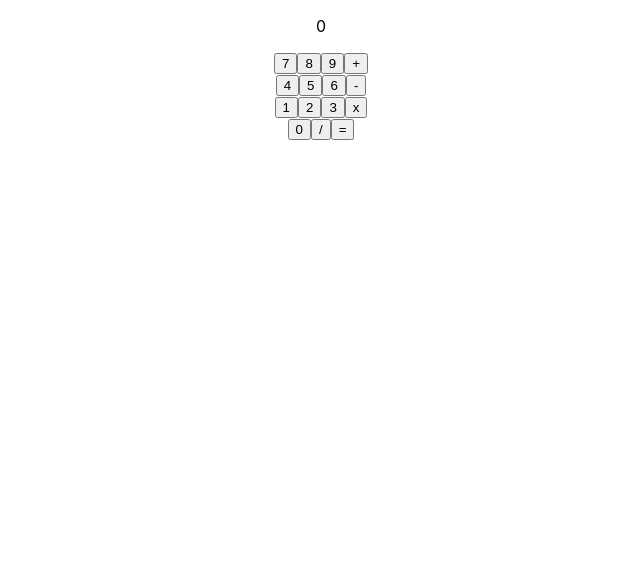
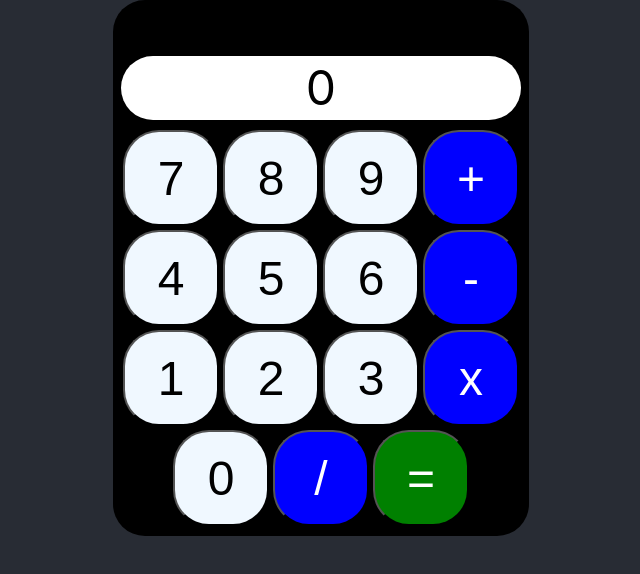
Before and after one commit to ivanfm-JulioVerne/DIN, a React (Create React App) app in the folder Tema_3/Ejercicios_React/calculadora/: page / in a window 1280 px wide. Shown: the top 574 px of the page, without its empty margins (319-959 px from the left). Built offline with nearby package versions, Linux system fonts and the light colour scheme.

Commit message:
Clase 27/01/20023

```diff
--- a/Tema_3/Ejercicios_React/calculadora/src/App.css
+++ b/Tema_3/Ejercicios_React/calculadora/src/App.css
@@ -1,5 +1,59 @@
+html{
+  background-color: #282c34;
+}
+
+.separador{
+  height: 0.5em;
+}
+
+.display{
+  background-color: white;
+  width: 25em;
+  height: 4em;
+  line-height: 4em;
+  text-align: center;
+  margin: auto;
+  border-radius: 2em;
+}
+.pDisplay{
+  font-size: 3em;
+}
+
+.teclaNum{
+  background-color: aliceblue;
+  margin: 2px;
+  width: 2em;
+  height: 2em;
+  border-radius: 0.75em;
+  font-size: 3em;
+}
+
+.teclaOp{
+  background-color: blue;
+  color: white;
+  margin: 2px;
+  width: 2em;
+  height: 2em;
+  border-radius: 0.75em;
+  font-size: 3em;
+}
+
+.teclaEsp{
+  background-color: green;
+  margin: 2px;
+  color: white;
+  width: 2em;
+  height: 2em;
+  border-radius: 0.75em;
+  font-size: 3em;
+}
+
 .App {
   text-align: center;
+  background-color:black;
+  width: 26em;
+  margin: auto;
+  border-radius: 2em;
 }
 
 .App-logo {
--- a/Tema_3/Ejercicios_React/calculadora/src/App.js
+++ b/Tema_3/Ejercicios_React/calculadora/src/App.js
@@ -75,7 +75,9 @@ export default class App extends React.Component{
   return (
     <div className="App">
       <div className="Calculardora">
+      <div class="separador"></div>
       <Display datosDisplay={this.state.datoDisplay}></Display>
+      <div class="separador"></div>
       <TeclaNum num="7" actualizaDisplay={this.actualizaDisplay}/>
       <TeclaNum num="8" actualizaDisplay={this.actualizaDisplay}/>
       <TeclaNum num="9" actualizaDisplay={this.actualizaDisplay}/>
@@ -94,6 +96,7 @@ export default class App extends React.Component{
       <TeclaNum num="0" actualizaDisplay={this.actualizaDisplay}/>
       <TeclaOperacion operacion="/" eligeOperacion={this.eligeOperacion}/>
       <TeclaEspecial inf="=" handlerTeclaEspecial={this.handlerTeclaEspecial}/>
+      <div class="separador"></div>
       </div>
     </div>
   );}
--- a/Tema_3/Ejercicios_React/calculadora/src/components/Display.js
+++ b/Tema_3/Ejercicios_React/calculadora/src/components/Display.js
@@ -4,8 +4,8 @@ import React,{Component} from "react";
 export default class TeclaNum extends Component{
     render(){
         return (
-        <div>
-            <p>{this.props.datosDisplay}</p>
+        <div class="display">
+            <p class="pDisplay">{this.props.datosDisplay}</p>
         </div>
         );
     }
--- a/Tema_3/Ejercicios_React/calculadora/src/components/TeclaEspecial.js
+++ b/Tema_3/Ejercicios_React/calculadora/src/components/TeclaEspecial.js
@@ -4,7 +4,7 @@ import React,{Component} from "react";
 export default class TeclaEspecial extends Component{
     render(){
         return (
-            <button onClick={this.props.handlerTeclaEspecial}>
+            <button class="teclaEsp" onClick={this.props.handlerTeclaEspecial}>
                 {this.props.inf}
             </button>
         );
--- a/Tema_3/Ejercicios_React/calculadora/src/components/TeclaOperacion.js
+++ b/Tema_3/Ejercicios_React/calculadora/src/components/TeclaOperacion.js
@@ -4,7 +4,7 @@ import React,{Component} from "react";
 export default class TeclaOperacion extends Component{
     render(){
         return (
-            <button onClick={this.props.eligeOperacion}>
+            <button class="teclaOp" onClick={this.props.eligeOperacion}>
                 {this.props.operacion}
             </button>
         );
--- a/Tema_3/Ejercicios_React/calculadora/src/components/teclaNum.js
+++ b/Tema_3/Ejercicios_React/calculadora/src/components/teclaNum.js
@@ -4,7 +4,7 @@ import React,{Component} from "react";
 export default class TeclaNum extends Component{
     render(){
         return (
-            <button onClick={this.props.actualizaDisplay}>
+            <button class="teclaNum" onClick={this.props.actualizaDisplay}>
                 {this.props.num}
             </button>
         );
```
